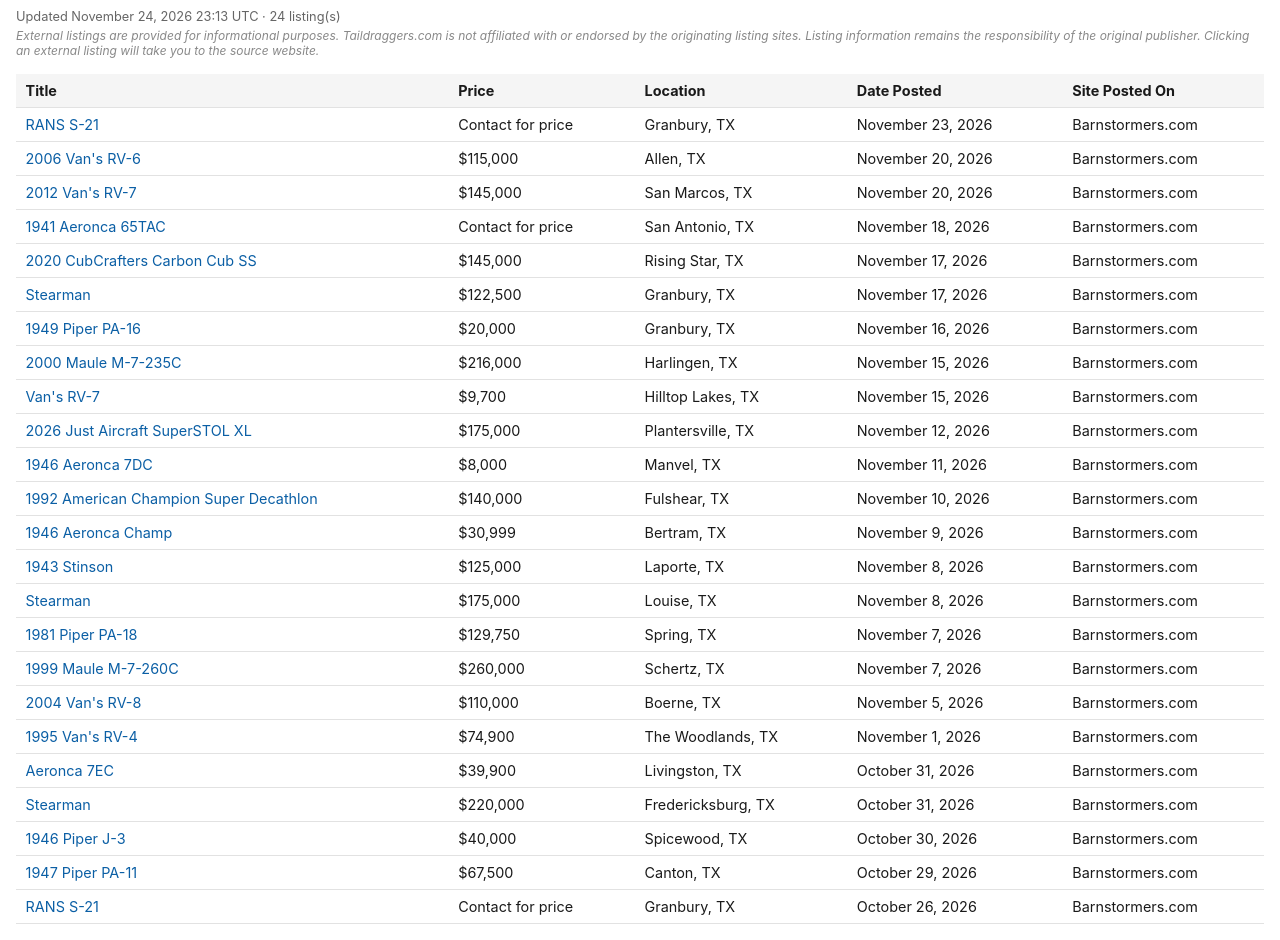
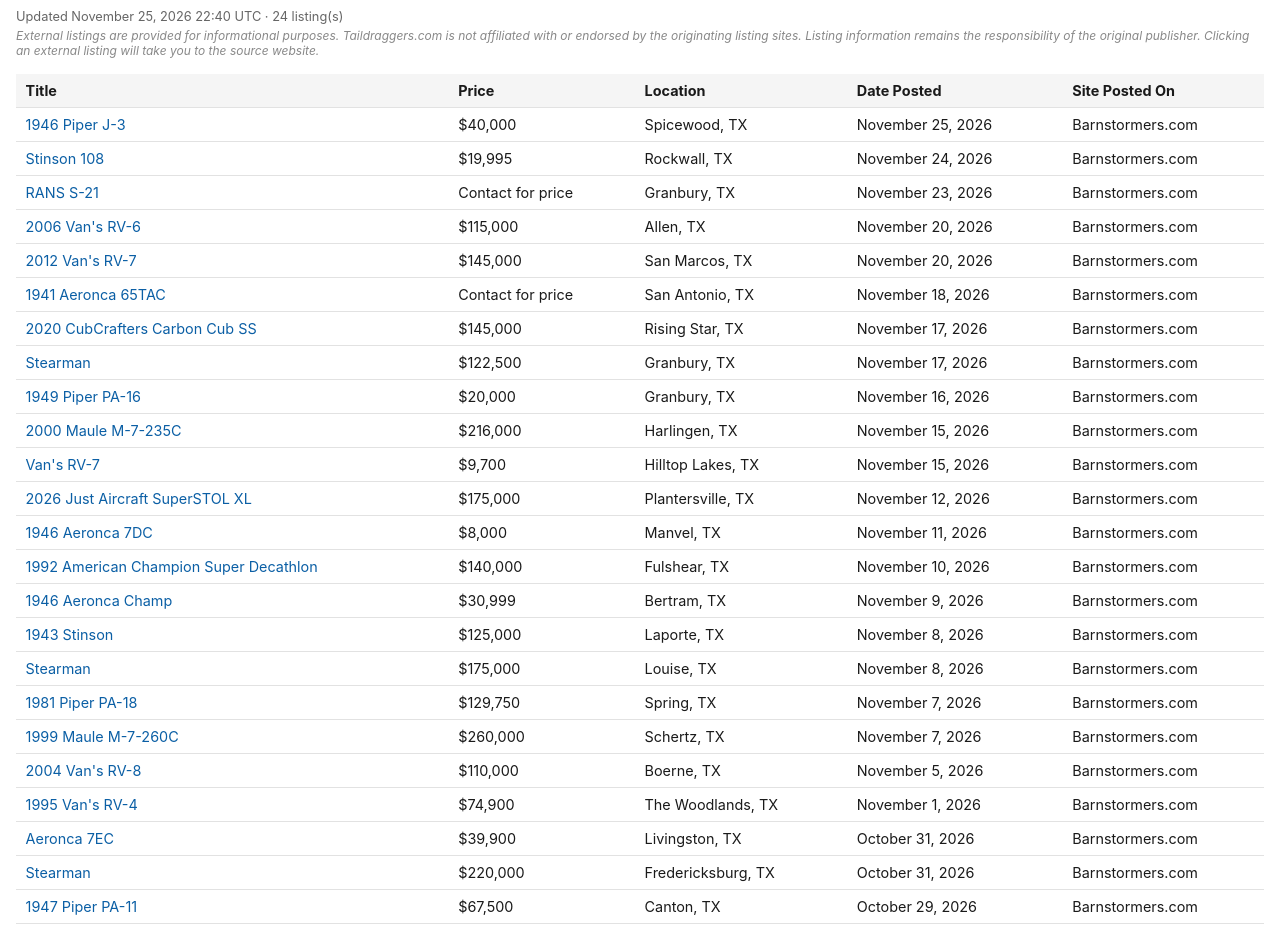
Before and after one commit to taildraggers/texas, a plain HTML site: page docs/index.html in a window 1280 px wide. Shown: the part 43-983 px from the top of the page. Drawn offline with Linux system fonts and the light colour scheme.

Commit message:
Update Texas listings (2026-11-25)

```diff
--- a/docs/index.html
+++ b/docs/index.html
@@ -58,13 +58,15 @@
 </head>
 <body>
   <h1>Taildragger Ads in Texas</h1>
-  <div class="updated">Updated November 24, 2026 23:13 UTC &middot; 24 listing(s)</div>
+  <div class="updated">Updated November 25, 2026 22:40 UTC &middot; 24 listing(s)</div>
   <div class="disclaimer">External listings are provided for informational purposes. Taildraggers.com is not affiliated with or endorsed by the originating listing sites. Listing information remains the responsibility of the original publisher. Clicking an external listing will take you to the source website.</div>
   <table>
     <thead>
       <tr><th>Title</th><th>Price</th><th>Location</th><th>Date Posted</th><th>Site Posted On</th></tr>
     </thead>
     <tbody>
+        <tr><td><a href="https://www.barnstormers.com/classified-2080997-1946-PIPER-J-3-CUB-FOR-SALE.html" target="_blank" rel="noopener noreferrer">1946 Piper J-3</a></td><td>$40,000</td><td>Spicewood, TX</td><td>November 25, 2026</td><td>Barnstormers.com</td></tr>
+        <tr><td><a href="https://www.barnstormers.com/classified-2025164-Stinson-108-Project-for-sale.html" target="_blank" rel="noopener noreferrer">Stinson 108</a></td><td>$19,995</td><td>Rockwall, TX</td><td>November 24, 2026</td><td>Barnstormers.com</td></tr>
         <tr><td><a href="https://www.barnstormers.com/classified-2085274-Rans-S-21-BRAND-NEW.html" target="_blank" rel="noopener noreferrer">RANS S-21</a></td><td>Contact for price</td><td>Granbury, TX</td><td>November 23, 2026</td><td>Barnstormers.com</td></tr>
         <tr><td><a href="https://www.barnstormers.com/classified-2079207-2006-RV-6.html" target="_blank" rel="noopener noreferrer">2006 Van&#x27;s RV-6</a></td><td>$115,000</td><td>Allen, TX</td><td>November 20, 2026</td><td>Barnstormers.com</td></tr>
         <tr><td><a href="https://www.barnstormers.com/classified-2084853-2012-RV7-Low-Time,-Very-Clean.html" target="_blank" rel="noopener noreferrer">2012 Van&#x27;s RV-7</a></td><td>$145,000</td><td>San Marcos, TX</td><td>November 20, 2026</td><td>Barnstormers.com</td></tr>
@@ -86,9 +88,7 @@
         <tr><td><a href="https://www.barnstormers.com/classified-2081365-1995-180HP-Vans-RV-4---$74,900.html" target="_blank" rel="noopener noreferrer">1995 Van&#x27;s RV-4</a></td><td>$74,900</td><td>The Woodlands, TX</td><td>November 1, 2026</td><td>Barnstormers.com</td></tr>
         <tr><td><a href="https://www.barnstormers.com/classified-2075335-Aeronca-Champ-7EC-serial-532.html" target="_blank" rel="noopener noreferrer">Aeronca 7EC</a></td><td>$39,900</td><td>Livingston, TX</td><td>October 31, 2026</td><td>Barnstormers.com</td></tr>
         <tr><td><a href="https://www.barnstormers.com/classified-2042676-Stearman-450.html" target="_blank" rel="noopener noreferrer">Stearman</a></td><td>$220,000</td><td>Fredericksburg, TX</td><td>October 31, 2026</td><td>Barnstormers.com</td></tr>
-        <tr><td><a href="https://www.barnstormers.com/classified-2080997-1946-PIPER-J-3-CUB-FOR-SALE.html" target="_blank" rel="noopener noreferrer">1946 Piper J-3</a></td><td>$40,000</td><td>Spicewood, TX</td><td>October 30, 2026</td><td>Barnstormers.com</td></tr>
         <tr><td><a href="https://www.barnstormers.com/classified-2074984-1947-Piper-PA-11-Cub-Special.html" target="_blank" rel="noopener noreferrer">1947 Piper PA-11</a></td><td>$67,500</td><td>Canton, TX</td><td>October 29, 2026</td><td>Barnstormers.com</td></tr>
-        <tr><td><a href="https://www.barnstormers.com/classified-2078358-Rans-S-21-BRAND-NEW.html" target="_blank" rel="noopener noreferrer">RANS S-21</a></td><td>Contact for price</td><td>Granbury, TX</td><td>October 26, 2026</td><td>Barnstormers.com</td></tr>
     </tbody>
   </table>
 <script>
```
